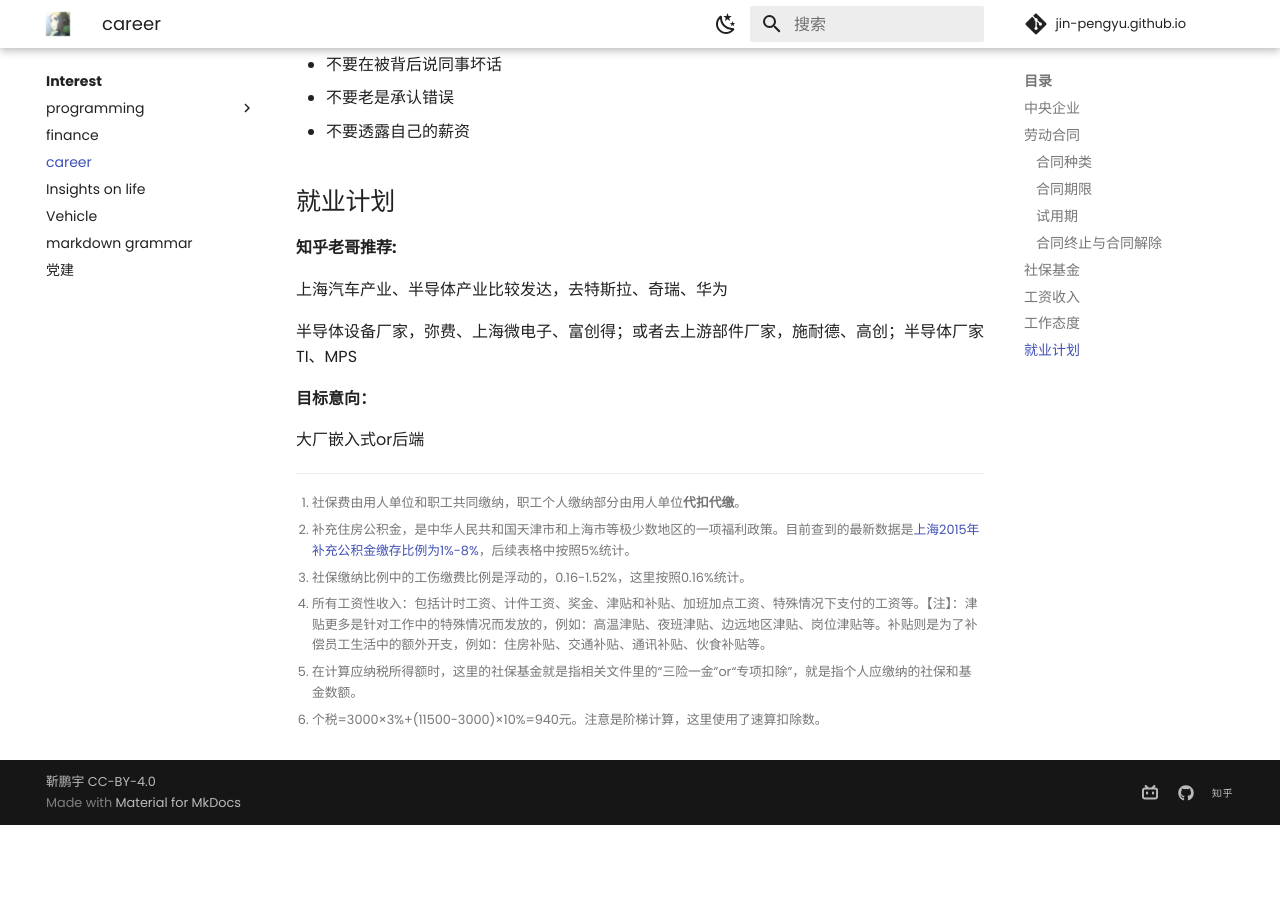
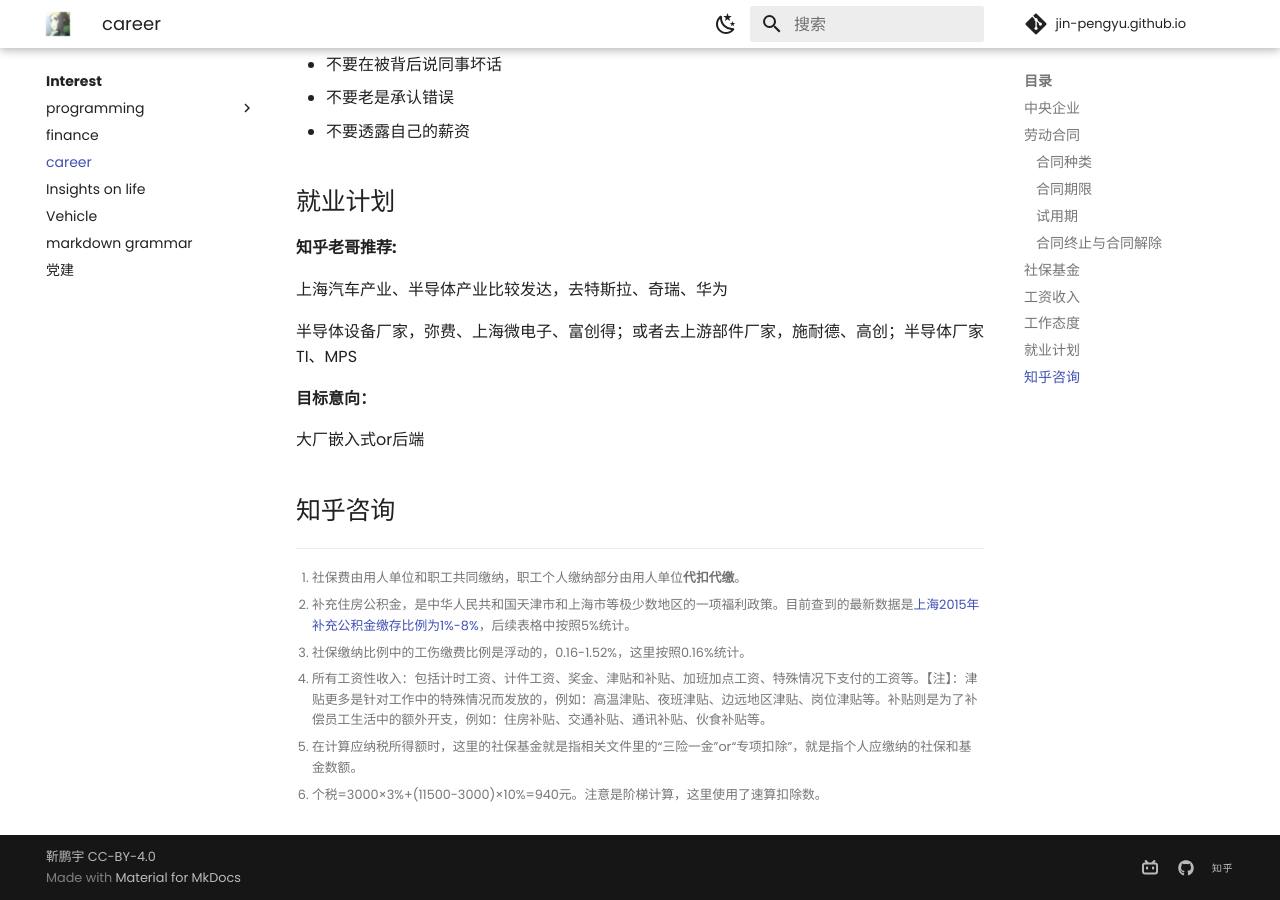
Before and after one commit to Pengyu-Jin/Pengyu-Jin.github.io, an MkDocs documentation site: the page built from docs/interest/career/career.md, in a window 1280 px wide and 900 px high, scrolled down 4853 px. Built offline with MkDocs 1.6.1 and Material for MkDocs 9.7.7, drawn with Linux system fonts in a browser that asks for light colours; comment, search, counter and statistics services are not loaded; before the commit the page ends 5678 px from its top, so only the background shows below that.

Commit message:
20240802

```diff
--- a/docs/interest/career/career.md
+++ b/docs/interest/career/career.md
@@ -231,3 +231,5 @@
 **目标意向：**
 
 大厂嵌入式or后端
+
+## 知乎咨询
```
Also changed, not shown: docs/major/research/research.md (+1 -0 lines).
